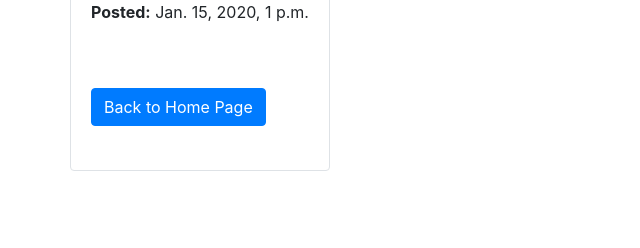
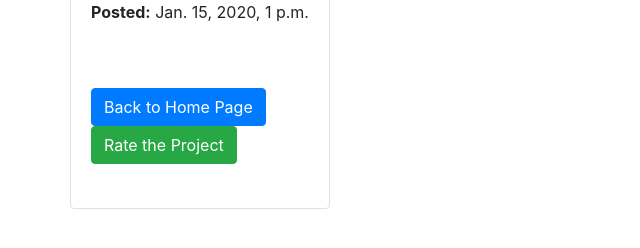
Before and after one commit to JohnKarima/awwards-clone, a Django app: page /project/1/ in a window 1280 px wide. Shown: the part 276-524 px from the top of the page, without its empty margins (0-640 px from the left). Run offline with Django 3.2, Linux system fonts and the light colour scheme; tables that the repository leaves empty hold one stand-in row (values such as "Sample post"); some libraries are stand-ins or nearby versions.

Commit message:
add rating sytem first iteraiton

```diff
--- a/awwardsapp/templates/project.html
+++ b/awwardsapp/templates/project.html
@@ -1,5 +1,7 @@
 {% extends 'base.html'%}
+{% load crispy_forms_tags %}
 {% block content %}
+{{block.super}}
 <div class="container">
    <div class="row"><br><br>
     <div class="card mb-4 border">
@@ -13,12 +15,11 @@
         <p><strong>Description:</strong> {{project.description}}</p>
         <p><strong>Link:</strong> <a target="_blank" href="{{project.link}}">Link to Project</a></p>
         <img src="{{project.project_image.url}}" style="width:100%;" class="card-img" alt="Image">
-        <p><strong>Posted:</strong> {{project.pub_date}}</p>
-            <br><br>
+        <p><strong>Posted:</strong> {{project.pub_date}}</p><br><br>
+        <a href="{% url 'index' %}" class="btn btn-primary">Back to Home Page</a>
+        <br>
+        <a href="{% url 'rate' project_id=project.id%}" class="btn btn-success">Rate the Project</a>
 
-
-
-        <a href="{% url 'index' %}" class="btn btn-primary">Back to Home Page</a><br>
     </div>
     </div>
     </div>
--- a/awwardsapp/urls.py
+++ b/awwardsapp/urls.py
@@ -12,6 +12,7 @@ urlpatterns=[
     path('update/', views.update, name='update'),
     path('upload_project/', views.upload_project, name='upload_project'),
     path('project/<project_id>/',views.project,name ='project'),
+    path('rate/<project_id>/',views.rate,name ='rate'),
 
 
 
--- a/awwardsapp/views.py
+++ b/awwardsapp/views.py
@@ -76,15 +76,17 @@ def project(request,project_id):
 
 
 
-# def Rate(request, project_id):
-#     project = Project.objects.get(id=project_id)
-#     user = request.user
-
-#     if request.method == 'POST':
-#         form = RateForm(request.POST)
-#         if form.is_valid():
-#             rate = form.save(commit=False)
-#             rate.user = user
-#             rate.project = project
-#             rate.save()
-#             return redirect('project')
+def rate(request, project_id):
+    project = Project.objects.get(id=project_id)
+    user = request.user
+    if request.method == 'POST':
+        form = RateForm(request.POST)
+        if form.is_valid():
+            rate = form.save(commit=False)
+            rate.user = user
+            rate.project = project
+            rate.save()
+            return redirect('index')
+    else:
+        form = RateForm()
+    return render(request, 'rate.html', locals())
```
Also changed, not shown: awwardsapp/templates/rate.html (added, +21 -0 lines).
